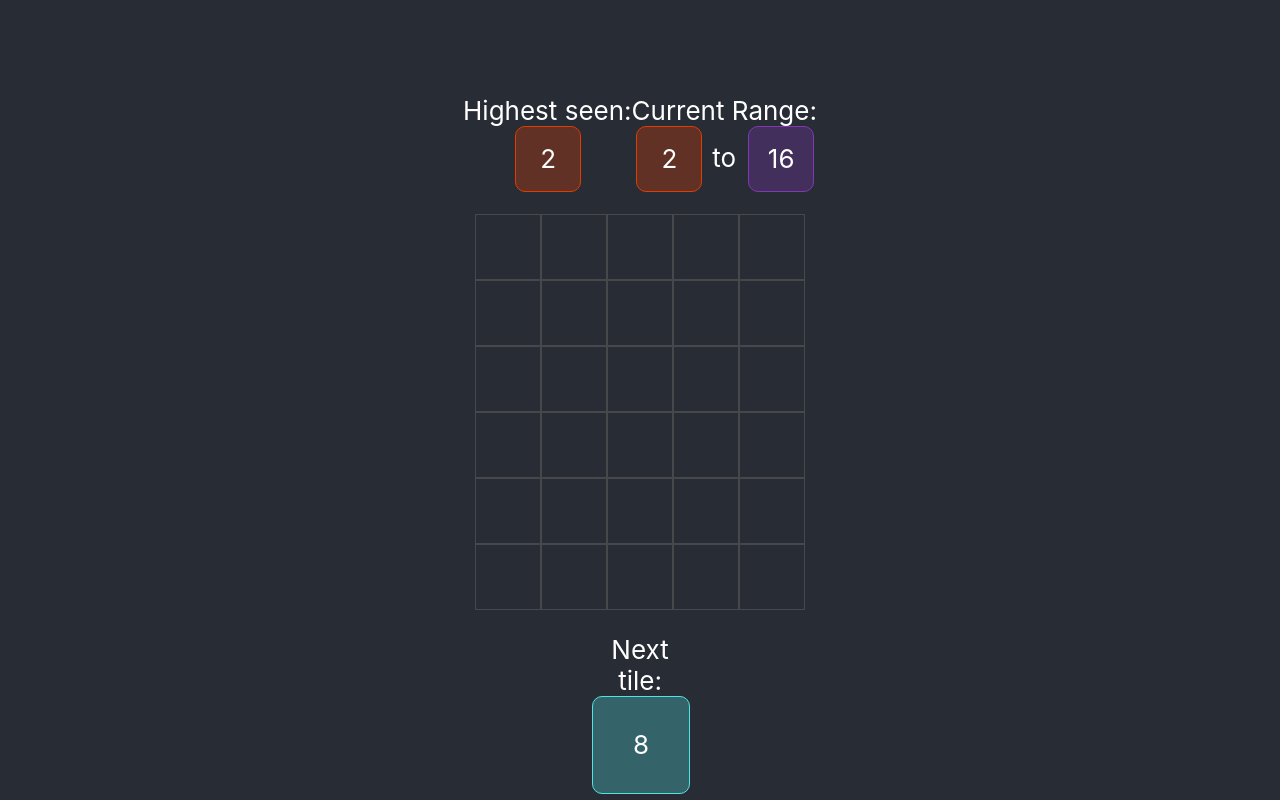
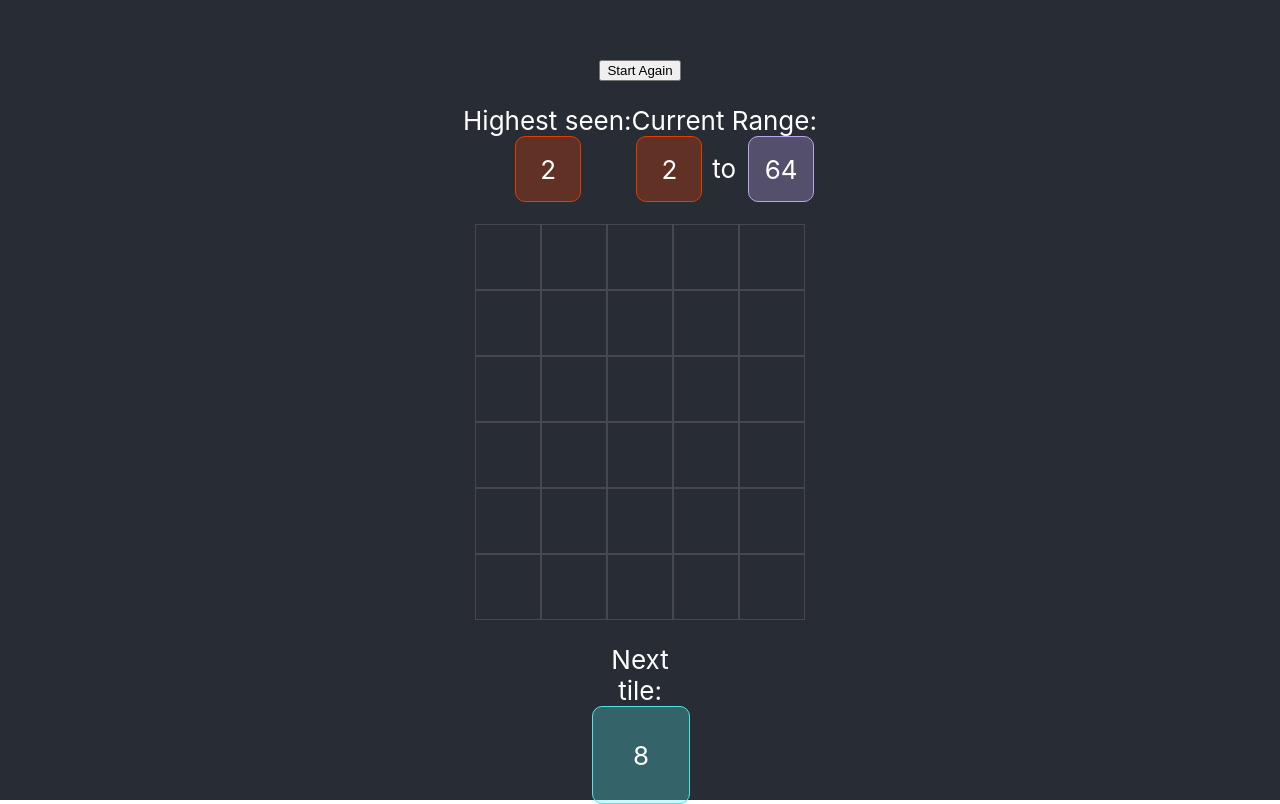
Before and after one commit to blambo/2048-clone, a React (Create React App) app: page / in a window 1280 px wide. Built offline with nearby package versions, Linux system fonts and the light colour scheme.

Commit message:
updating range and decreasing rate of increase

```diff
--- a/src/App.tsx
+++ b/src/App.tsx
@@ -24,6 +24,7 @@ function App() {
     <div className="App">
       { !appState.hasWon &&
         <header className="App-header">
+          <button onMouseDown={() => setAppState(createAppState())}>Start Again</button>
           <AppStats highest={appState.highestSeen} bottomRange={Values[appState.nextTileRange.start]} topRange={Values[appState.nextTileRange.end]} />
           <Grid grid={appState.grid} addTile={addTileWrapper} />
           <div className="App-preview-holder">
@@ -45,6 +46,7 @@ export default App;
 
 /**
  * NEXT STEPS:
- *  - Updating range of possible tiles
- *  - Add win condition
+ *  - where the tiles drop should be the center of merging
+ *  - Save state
+ *  - record history of actions to diagnose bugs
  */
--- a/src/AppState.ts
+++ b/src/AppState.ts
@@ -23,7 +23,7 @@ export function createAppState(): AppState {
     nextTile: getNewNextTile(0, 2),
     nextTileRange: {
       start: 0,
-      end: 3,
+      end: 5,
     },
     highestSeen: "2",
     lastColumn: null,
@@ -219,9 +219,9 @@ function getCurrentHighest(appState: AppState): MaybeValue {
 function maybeUpdateRange(appState: AppState, currHighest: Value): boolean {
   const idx = getValueIndex(currHighest);
 
-  if (idx >= appState.nextTileRange.end + 6) {
-    appState.nextTileRange.start += 1;
-    appState.nextTileRange.end += 1;
+  if (idx >= 10 && Math.floor(idx / 2) + 1 > appState.nextTileRange.end) {
+    appState.nextTileRange.end = Math.floor(idx / 2) + 1;
+    appState.nextTileRange.start = appState.nextTileRange.end - 5;
     return true;
   } else {
     return false;
```
